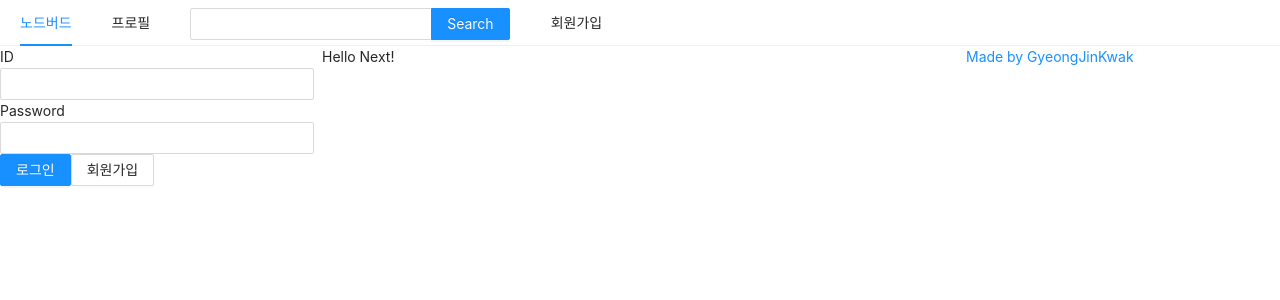
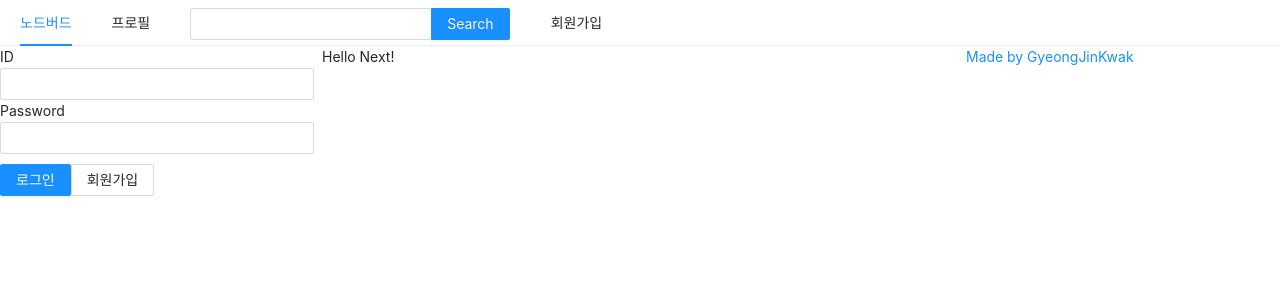
Before and after one commit to gyeong-jin-kwak/react-node-sns, a Next.js app in the folder front/: page / in a window 1280 px wide. Shown: the top 300 px of the page. Built offline with nearby package versions, Linux system fonts and the light colour scheme.

Commit message:
[feat] 리렌더링을 고려하여 inline style -> styled-component 로 변경

```diff
--- a/front/components/AppLayout.js
+++ b/front/components/AppLayout.js
@@ -1,12 +1,15 @@
 import React, { useState } from 'react';
 import PropTypes from 'prop-types';
 import Link from 'next/link';
+import styled from 'styled-components';
 import { Menu, Input, Row, Col } from 'antd';
 
 import LoginForm from './LoginForm';
 import UserProfile from './UserProfile';
 
-const { Search } = Input;
+const SearchInput = styled(Input.Search)`
+  vertical-align: middle;
+`;
 
 const AppLayout = ({ children }) => {
   const {isLoggedIn, setIsLoggedIn} = useState(false);
@@ -21,7 +24,7 @@ const AppLayout = ({ children }) => {
           <Link href="/profile"><a>프로필</a></Link>
         </Menu.Item>
         <Menu.Item>
-          <Search enterButton="Search" style={{ verticalAlign: 'middle' }} />
+          <SearchInput enterButton="Search" />
         </Menu.Item>
         <Menu.Item>
           <Link href="/signup"><a>회원가입</a></Link>
--- a/front/components/LoginForm.js
+++ b/front/components/LoginForm.js
@@ -1,6 +1,11 @@
 import React, { useState, useCallback } from 'react';
 import Link from 'next/link';
 import { Form, Input, Button } from 'antd';
+import styled from 'styled-components';
+
+const ButtonContainer = styled.div`
+  margin-top: 10px;
+`;
 
 const LoginForm = () => {
   const [id, setId] = useState('');
@@ -30,10 +35,15 @@ const LoginForm = () => {
           onChange={onChangePassword}
         />
       </div>
-      <div>
+
+      {/* 리렌더링 될 때마다 객체가 새로 생기며 불변성의 원칙으로 {}==={} false 의 결과 를 초래
+        <div style={{ marginTop: '10' }}> x
+        styled component o
+      */}
+      <ButtonContainer>
         <Button type="primary" htmlType="submit" loading={false}>로그인</Button>
         <Link href="/signup"><a><Button>회원가입</Button></a></Link>
-      </div>
+      </ButtonContainer>
     </Form>
   )
 }
```
Also changed, not shown: 1 other file (tests, documents, lock files or other folders).
